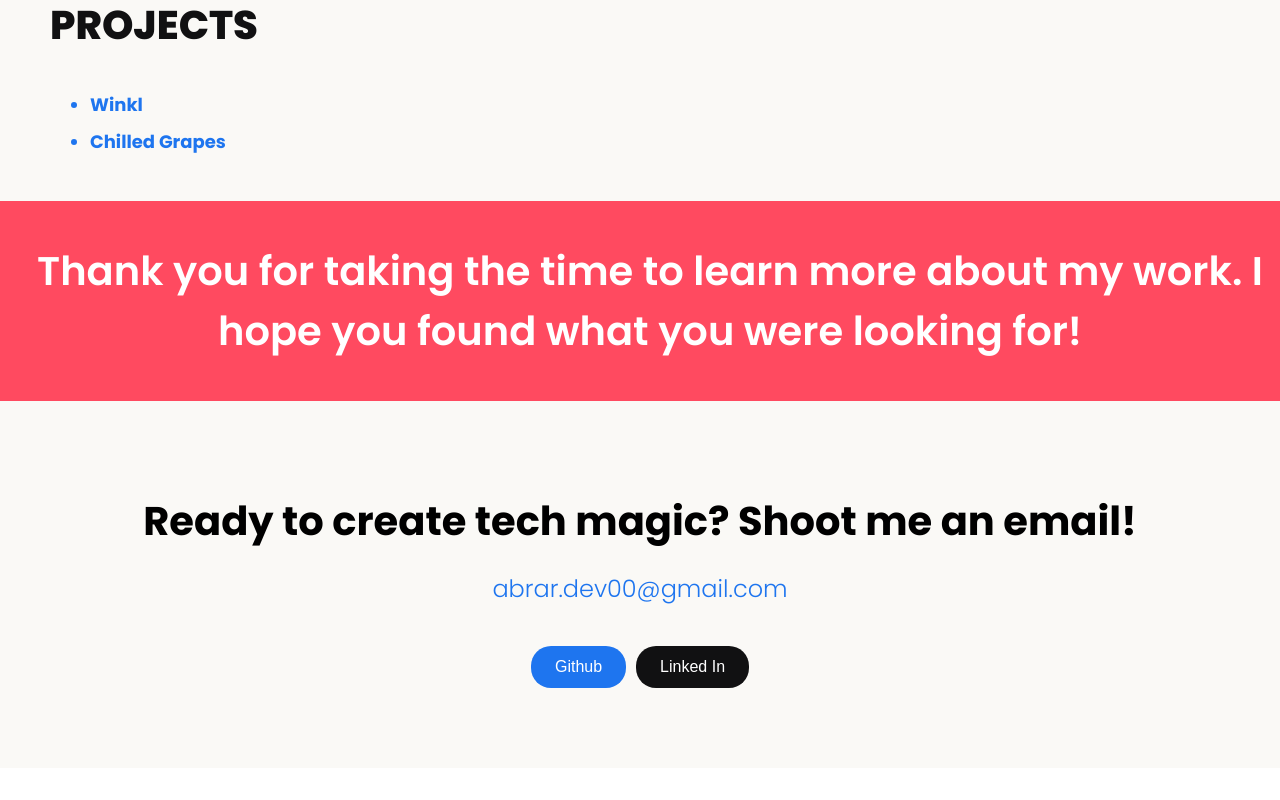
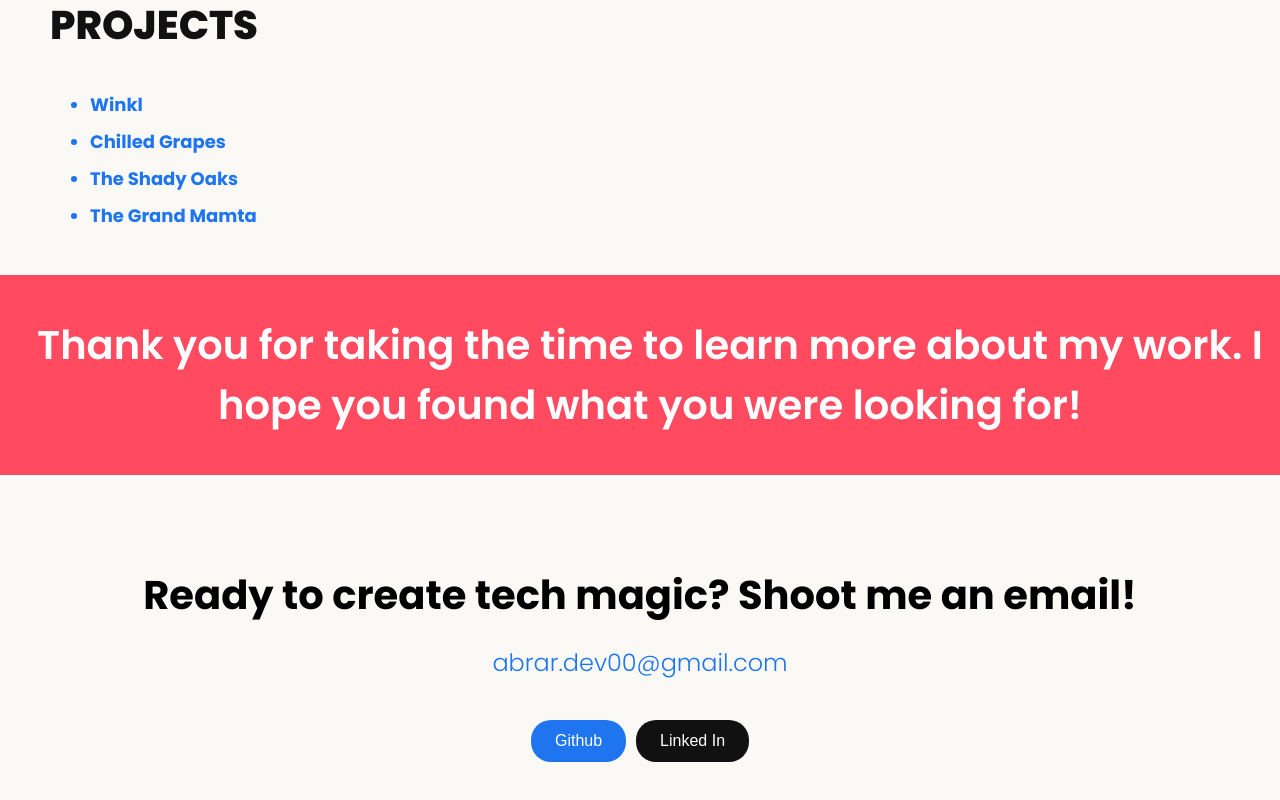
Before and after one commit to Abrarshah00/TechSculptor, a React (Vite) app: page / in a window 1280 px wide. Shown: the part 2365-3165 px from the top of the page. Before the commit the page ends 3133 px from the top, so only its background shows below. Built offline with nearby package versions, Linux system fonts and the light colour scheme.

Commit message:
🚑️ Updated the project lins

```diff
--- a/src/common/constants/skills.js
+++ b/src/common/constants/skills.js
@@ -36,7 +36,7 @@ export const skills = {
 export const experiences = [
   {
     companyName: "Bridgestone Mobility Solutions (Webfleet)",
-    companyLink: 'https://www.webfleet.com/en_gb/webfleet/',
+    companyLink: "https://www.webfleet.com/en_gb/webfleet/",
     designation: "Software Engineer",
     duration: "Jan 2024 - Present",
     description:
@@ -44,7 +44,7 @@ export const experiences = [
   },
   {
     companyName: "Lobb Logistics",
-    companyLink: 'https://lobb.in/',
+    companyLink: "https://lobb.in/",
     designation: "Software Developer Level 4",
     duration: "Apr 2022 - Jan 2024",
     description:
@@ -52,7 +52,7 @@ export const experiences = [
   },
   {
     companyName: "Wipadika Innovations",
-    companyLink: 'https://wipadika.com/',
+    companyLink: "https://wipadika.com/",
     designation: "Software Developer",
     duration: "Apr 2021 - Apr 2022",
     description:
@@ -63,4 +63,6 @@ export const experiences = [
 export const projects = [
   { name: "Winkl", link: "https://winkl-assignment.web.app/" },
   { name: "Chilled Grapes", link: "https://chilled-grapes.web.app/" },
+  { name: "The Shady Oaks", link: "https://the-shady-oaks.web.app/" },
+  { name: "The Grand Mamta", link: "https://hotel-the-grand-mamta.web.app/" },
 ];
```
